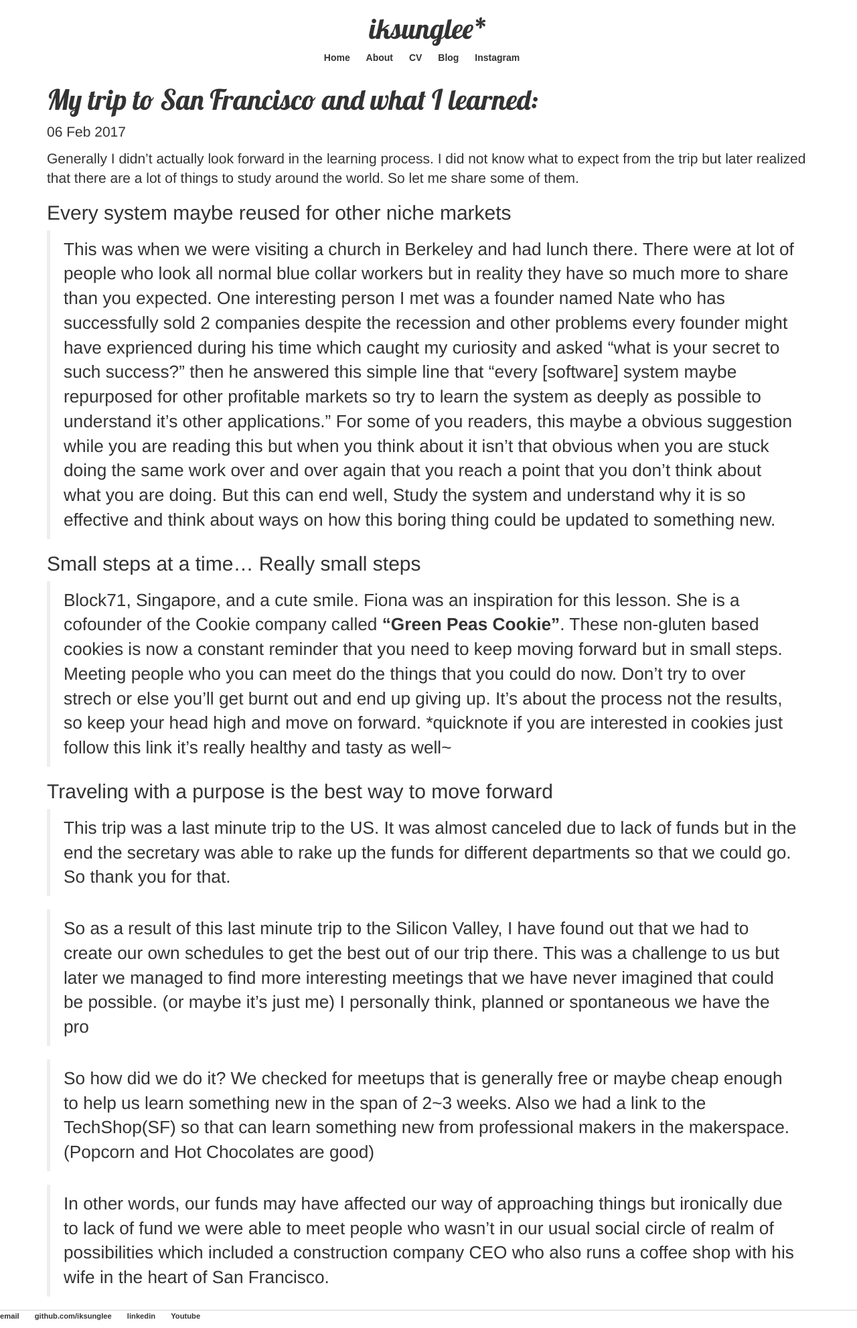
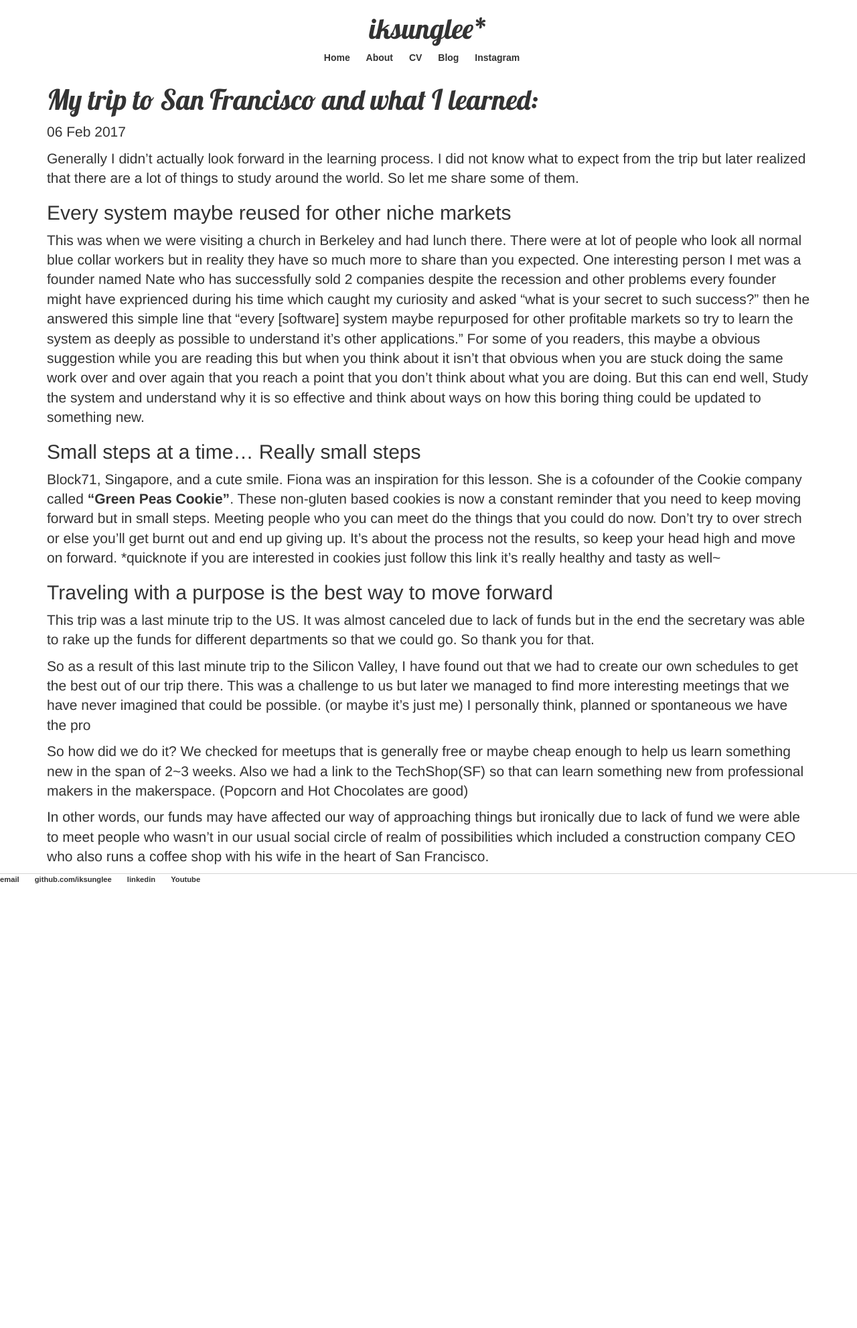
Before and after one commit to iksunglee/iksunglee.github.io, a Jekyll site: the page built from _posts/2017-02-06-My-trip-to-San-Francisco-and-what-I-learned.md, in a window 1280 px wide. Shown: the whole page at 67% size. Built offline with Jekyll 4.4.1, drawn with Linux system fonts in a browser that asks for light colours; nearby versions of some CDN libraries; after the commit the page ends 1331 px from its top, so only the background shows below that.

```diff
--- a/_posts/2017-02-06-My-trip-to-San-Francisco-and-what-I-learned.md
+++ b/_posts/2017-02-06-My-trip-to-San-Francisco-and-what-I-learned.md
@@ -9,23 +9,23 @@ Generally I didn't actually look forward in the learning process. I did not know
 Every system maybe reused for other niche markets
 --------------------------------------------------
 
-> This was when we were visiting a church in Berkeley and had lunch there. There were at lot of people who look all normal blue collar workers but in reality they have so much more to share than you expected. One interesting person I met was a founder named Nate who has successfully sold 2 companies despite the recession and other problems every founder might have exprienced during his time which caught my curiosity and asked "what is your secret to such success?" then he answered this simple line that "every [software] system maybe repurposed for other profitable markets so try to learn the system as deeply as possible to understand it's other applications."
-> For some of you readers, this maybe a obvious suggestion while you are reading this but when you think about it isn't that obvious when you are stuck doing the same work over and over again that you reach a point that you don't think about what you are doing. But this can end well, Study the system and understand why it is so effective and think about ways on how this boring thing could be updated to something new.
+ This was when we were visiting a church in Berkeley and had lunch there. There were at lot of people who look all normal blue collar workers but in reality they have so much more to share than you expected. One interesting person I met was a founder named Nate who has successfully sold 2 companies despite the recession and other problems every founder might have exprienced during his time which caught my curiosity and asked "what is your secret to such success?" then he answered this simple line that "every [software] system maybe repurposed for other profitable markets so try to learn the system as deeply as possible to understand it's other applications."
+ For some of you readers, this maybe a obvious suggestion while you are reading this but when you think about it isn't that obvious when you are stuck doing the same work over and over again that you reach a point that you don't think about what you are doing. But this can end well, Study the system and understand why it is so effective and think about ways on how this boring thing could be updated to something new.
 
 Small steps at a time... Really small steps
 -------------------------------------------
 
-> Block71, Singapore, and a cute smile. Fiona was an inspiration for this lesson. She is a cofounder of the Cookie company called **"Green Peas Cookie"**. These non-gluten based cookies is now a constant reminder that you need to keep moving forward but in small steps. Meeting people who you can meet do the things that you could do now. Don't try to over strech or else you'll get burnt out and end up giving up. It's about the process not the results, so keep your head high and move on forward.
+ Block71, Singapore, and a cute smile. Fiona was an inspiration for this lesson. She is a cofounder of the Cookie company called **"Green Peas Cookie"**. These non-gluten based cookies is now a constant reminder that you need to keep moving forward but in small steps. Meeting people who you can meet do the things that you could do now. Don't try to over strech or else you'll get burnt out and end up giving up. It's about the process not the results, so keep your head high and move on forward.
 *quicknote if you are interested in cookies just follow this [link](https://www.greenpeacookie.com/)
 it's really healthy and tasty as well~
 
 Traveling with a purpose is the best way to move forward
 --------------------------------------------------------
 
->This trip was a last minute trip to the US. It was almost canceled due to lack of funds but in the end the secretary was able to rake up the funds for different departments so that we could go. So thank you for that.
+ This trip was a last minute trip to the US. It was almost canceled due to lack of funds but in the end the secretary was able to rake up the funds for different departments so that we could go. So thank you for that.
 
->So as a result of this last minute trip to the Silicon Valley, I have found out that we had to create our own schedules to get the best out of our trip there. This was a challenge to us but later we managed to find more interesting meetings that we have never imagined that could be possible. (or maybe it's just me) I personally think, planned or spontaneous we have the pro
+ So as a result of this last minute trip to the Silicon Valley, I have found out that we had to create our own schedules to get the best out of our trip there. This was a challenge to us but later we managed to find more interesting meetings that we have never imagined that could be possible. (or maybe it's just me) I personally think, planned or spontaneous we have the pro
 
->So how did we do it? We checked for meetups that is generally free or maybe cheap enough to help us learn something new in the span of 2~3 weeks. Also we had a link to the TechShop(SF) so that can learn something new from professional makers in the makerspace. (Popcorn and Hot Chocolates are good)
+ So how did we do it? We checked for meetups that is generally free or maybe cheap enough to help us learn something new in the span of 2~3 weeks. Also we had a link to the TechShop(SF) so that can learn something new from professional makers in the makerspace. (Popcorn and Hot Chocolates are good)
 
->In other words, our funds may have affected our way of approaching things but ironically due to lack of fund we were able to meet people who wasn't in our usual social circle of realm of possibilities which included a construction company CEO who also runs a coffee shop with his wife in the heart of San Francisco.
+ In other words, our funds may have affected our way of approaching things but ironically due to lack of fund we were able to meet people who wasn't in our usual social circle of realm of possibilities which included a construction company CEO who also runs a coffee shop with his wife in the heart of San Francisco.
```
